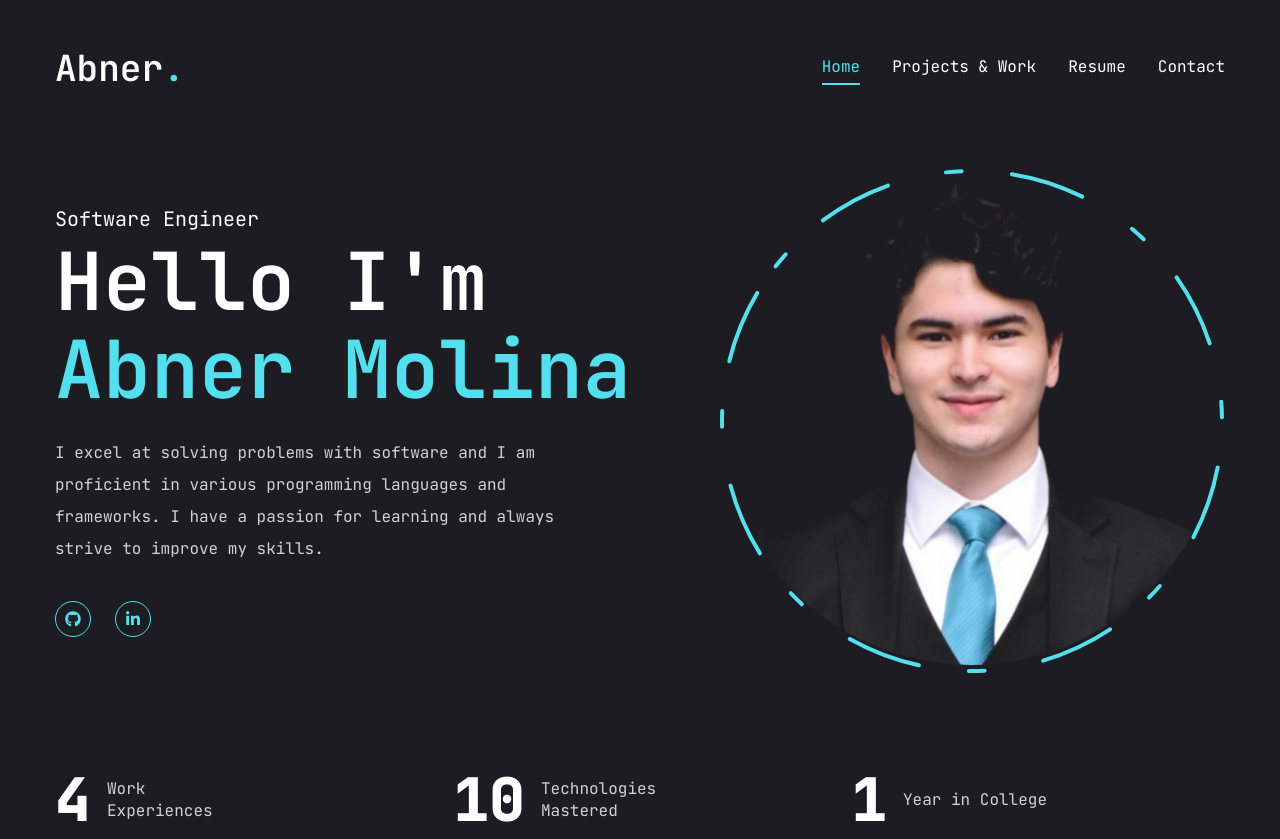
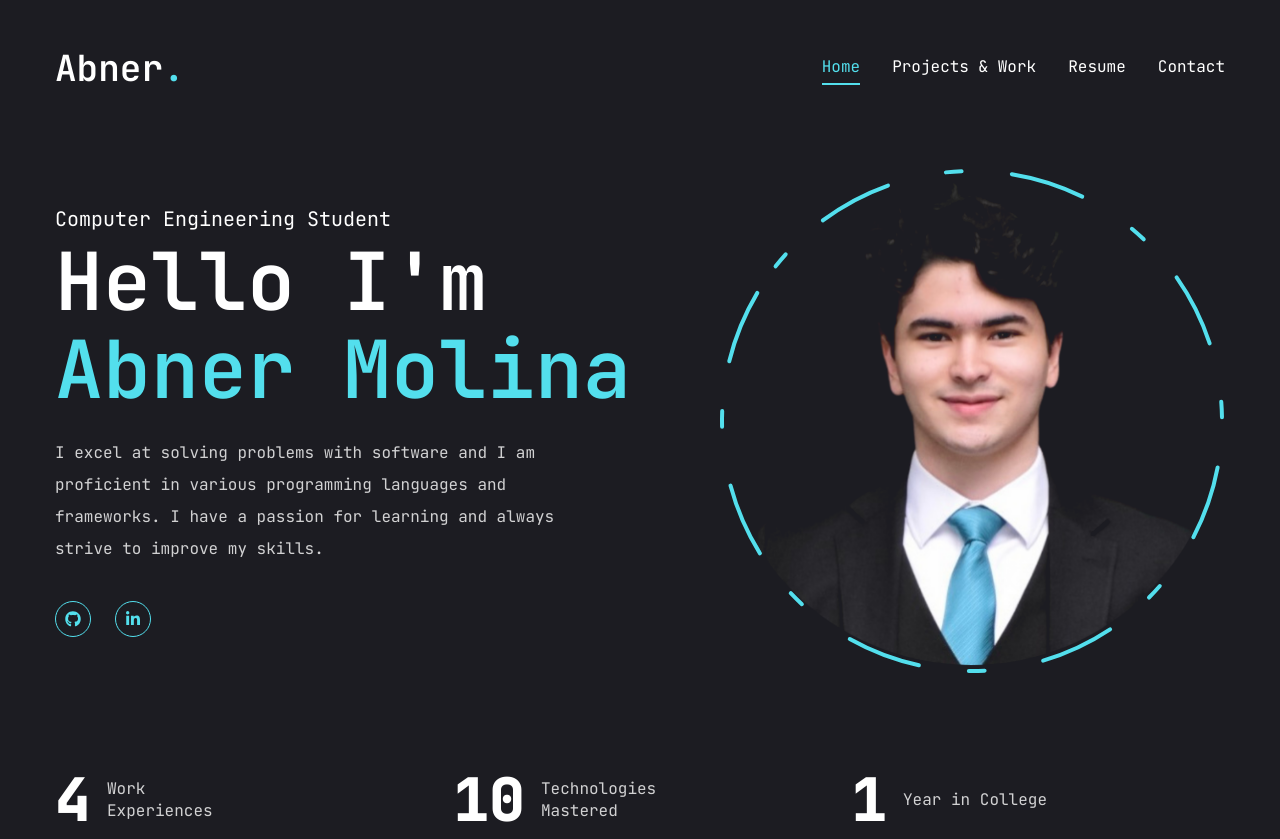
Before and after one commit to abnermolina/portfolio-website, a Next.js app: page / in a window 1280 px wide. Built offline with nearby package versions, Linux system fonts and the light colour scheme.

Commit message:
changed typo

```diff
--- a/app/page.jsx
+++ b/app/page.jsx
@@ -13,7 +13,7 @@ const Home = () => {
         <div className="flex flex-col xl:flex-row items-center justify-between xl: pt-8 xl: pb-24">
           {/* text */}
           <div className="text-center xl:text-left order-2 xl:order-none">
-            <span className="text-xl">Software Engineer</span>
+            <span className="text-xl">Computer Engineering Student</span>
             <h1 className="h1 mb-6">
               Hello I'm <br /> <span className="text-accent">Abner Molina</span>
             </h1>
```
